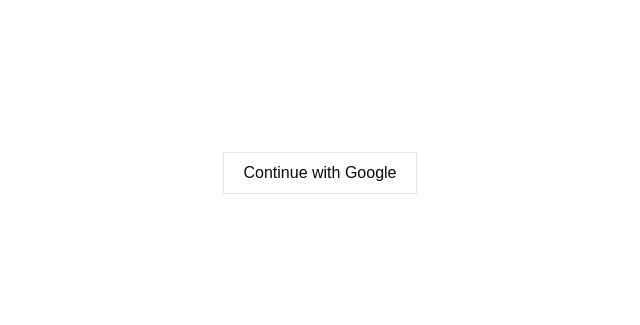
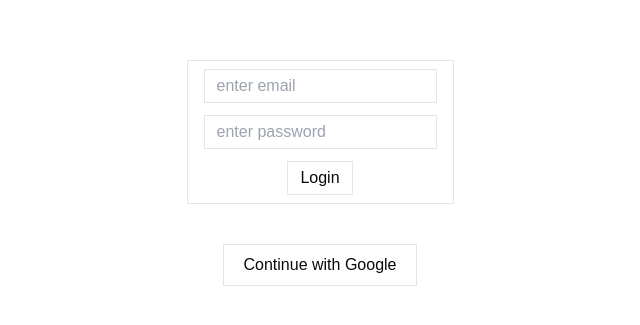
Before and after one commit to MuhammadAsad56/full-stack-lms, a Next.js app: page /signin in a window 1280 px wide. Shown: the part 227-552 px from the top of the page, without its empty margins (320-960 px from the left). Built offline with nearby package versions, Linux system fonts and the light colour scheme; no server answers.

Commit message:
Add google authentication using Auth.js

```diff
--- a/auth.js
+++ b/auth.js
@@ -2,6 +2,7 @@
 import { Users } from "@/lib/modals/user.modal"
 import NextAuth from "next-auth"
 import Google from "next-auth/providers/google"
+import Credentials from "next-auth/providers/credentials"
 
 const handleLoginUser = async (profile) => {
   await connectDB()
@@ -12,7 +13,6 @@
     const obj = {
       fullname: profile.name,
       email: profile.email,
-      provider: "google",
       profileImg: profile.picture,
     }
     let newUser = await new Users(obj)
@@ -21,14 +21,39 @@
   }
 }
 export const { handlers, signIn, signOut, auth } = NextAuth({
-  providers: [Google],
+  providers: [Google,
+     Credentials({
+    credentials: {
+      email: {},
+      password: {},
+    },
+    authorize: async (credentials) => {
+      let user = credentials
+      console.log("user>", user);
+      let res = await fetch('http://localhost:3000/api/users/login',{
+        method: "POST",
+        body: JSON.stringify({
+        email: user.email,
+        password: user.password,
+        provider: "crediential"
+        })
+      })
+      res = await res.json()
+      return {email: user.email}
+    },
+  }),
+],
   callbacks: {
     async signIn({ account, profile }) {
-      const user = await handleLoginUser(profile)
-      return {...profile, role: user.role} // Do different verification for other providers that don't have `email_verified`
+      if(account.provider == "google"){
+        const user = await handleLoginUser(profile)
+        await Users.updateOne({email: user.email},{ provider: 'google'})
+        return {...profile, role: user.role}
+      }
+      return true
     },
     async jwt({ token }) {
-      const user = await handleLoginUser(token)
+      const user = await handleLoginUser({email: token.email})
       token._id = user._id
       token.role = user.role
       return token
--- a/src/app/page.js
+++ b/src/app/page.js
@@ -1,6 +1,5 @@
 import { auth } from "../../auth";
 import Header from "@/components/header/Header";
-
 
 export default async function Home() {
   const session = await auth()
@@ -9,6 +8,6 @@
     <div className="min-h-screen container mx-auto">
       <Header/>
     <h1 className="text-center text-3xl my-10 font-bold">Main Page</h1>
-</div>
+    </div>
   );
 }
--- a/src/app/signin/page.js
+++ b/src/app/signin/page.js
@@ -5,7 +5,20 @@
     const session = await auth()
     if(session) redirect('/')
   return (
-    <div className="container mx-auto flex items-center justify-center h-screen">
+    <div className="container mx-auto flex flex-col gap-10 items-center justify-center h-screen">
+    <form
+    className="flex flex-col gap-3 border px-4 py-2"
+    action={async (formData) => {
+      "use server"
+      await signIn("credentials", formData, {redirect: false})
+    }}
+    >
+     <input type="email" required className="border px-3 py-1" name="email" placeholder="enter email"/>
+     <input required className="border px-3 py-1" name="password" placeholder="enter password"/>
+     <div className="flex justify-center">
+     <button className="border px-3 py-1" type="submit">Login</button>
+     </div>
+    </form>
     <form
       action={async () => {
           "use server"
--- a/src/components/dataTables/StudentTable.jsx
+++ b/src/components/dataTables/StudentTable.jsx
@@ -1,5 +1,4 @@
 "use client"
-
 import * as React from "react"
 import { useState } from "react"
 import {
--- a/src/components/header/Header.jsx
+++ b/src/components/header/Header.jsx
@@ -1,4 +1,3 @@
-// "use client"
 import React from 'react'
 import Link from 'next/link'
 import { auth, signOut } from '../../../auth'
--- a/src/lib/dbConnect.js
+++ b/src/lib/dbConnect.js
@@ -4,7 +4,7 @@
     try {
         let dbConnect;
         console.log("db Already connected");
-        if (dbConnect?.connection?.readyState !== 1){
+        if (dbConnect?.connection?.readyState != 1){
             dbConnect = await mongoose.connect(process.env.MONGODB_URI)
             console.log("db Connected");
         }
--- a/src/lib/modals/user.modal.js
+++ b/src/lib/modals/user.modal.js
@@ -3,7 +3,7 @@
 const userSchema = new mongoose.Schema({
     fullname: String,
     email: {type: String, required: true},
-    provider: {type: String},
+    provider: {type: String, default: "crediental"},
     profileImg: String,
     password: String,
     role: {type: String, default: "user"},
```
